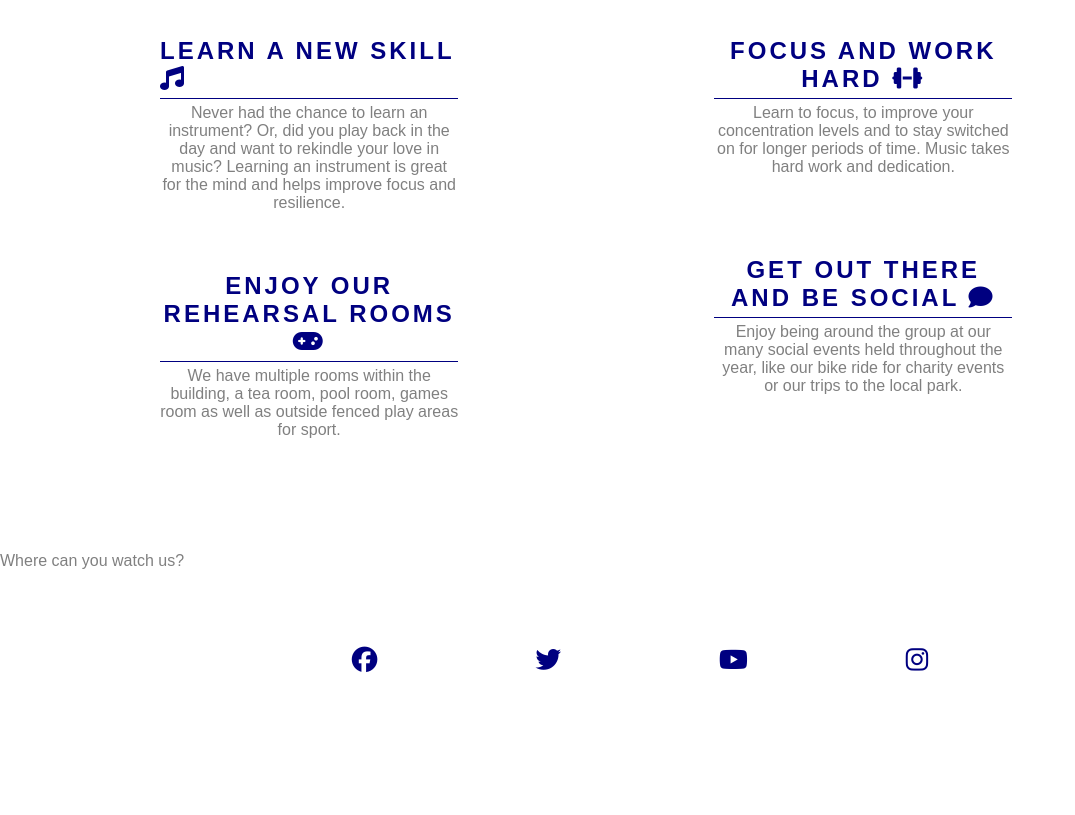
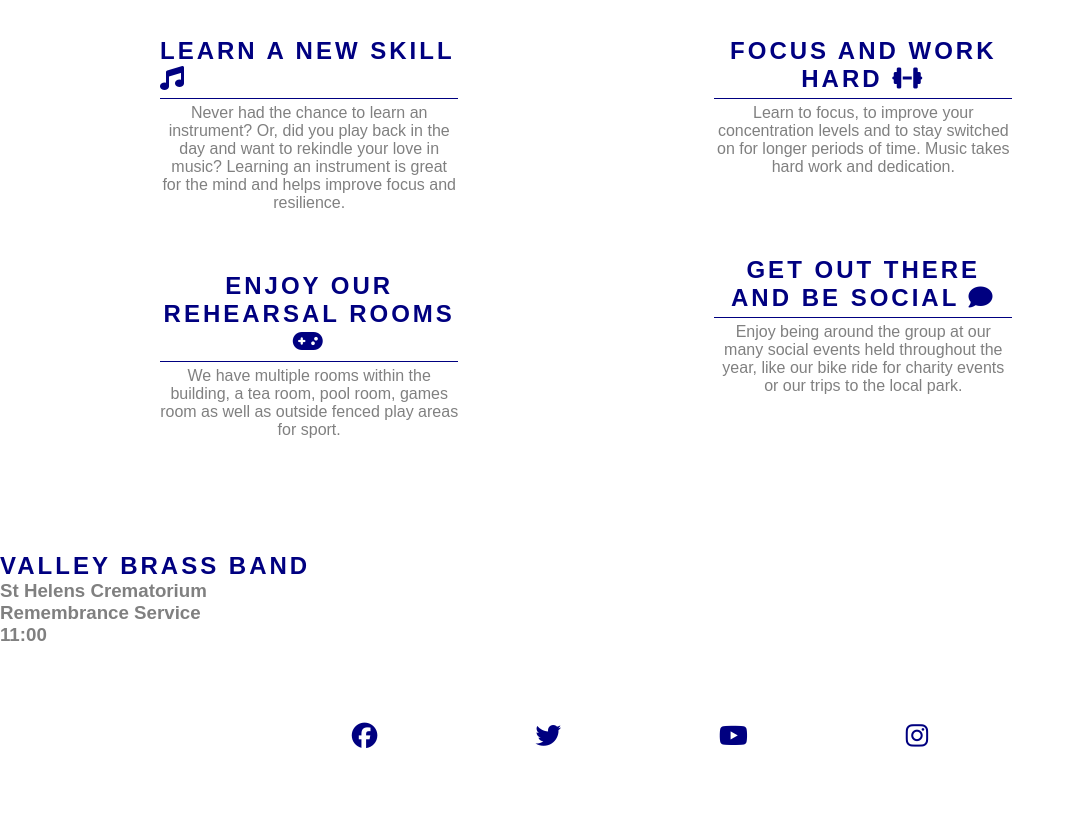
Before and after one commit to muse-jayjay23/join-valley-brass, a plain HTML site: page index.html in a window 1280 px wide. Shown: the part 758-1573 px from the top of the page, without its empty margins (0-1075 px from the left). Before the commit the page ends 1507 px from the top, so only its background shows below. Drawn offline with Linux system fonts and the light colour scheme; a web font is replaced by a local one.

Commit message:
Add divs to upcoming events section. Add content to the 1st div to replicate in other divs

```diff
--- a/index.html
+++ b/index.html
@@ -75,8 +75,16 @@
             </div>
         </div>
     </section>
-    <section>
-        Where can you watch us?
+    <section id="upcoming-events">
+        <div>
+            <h2>Valley Brass Band</h2>
+            <h3>St Helens Crematorium</h3>
+            <h3>Remembrance Service</h3>
+            <h3>11:00</h3>
+        </div>
+        <div></div>
+        <div></div>
+        <div></div>
     </section>
     <footer>
         <ul class ="social-networks">
```
